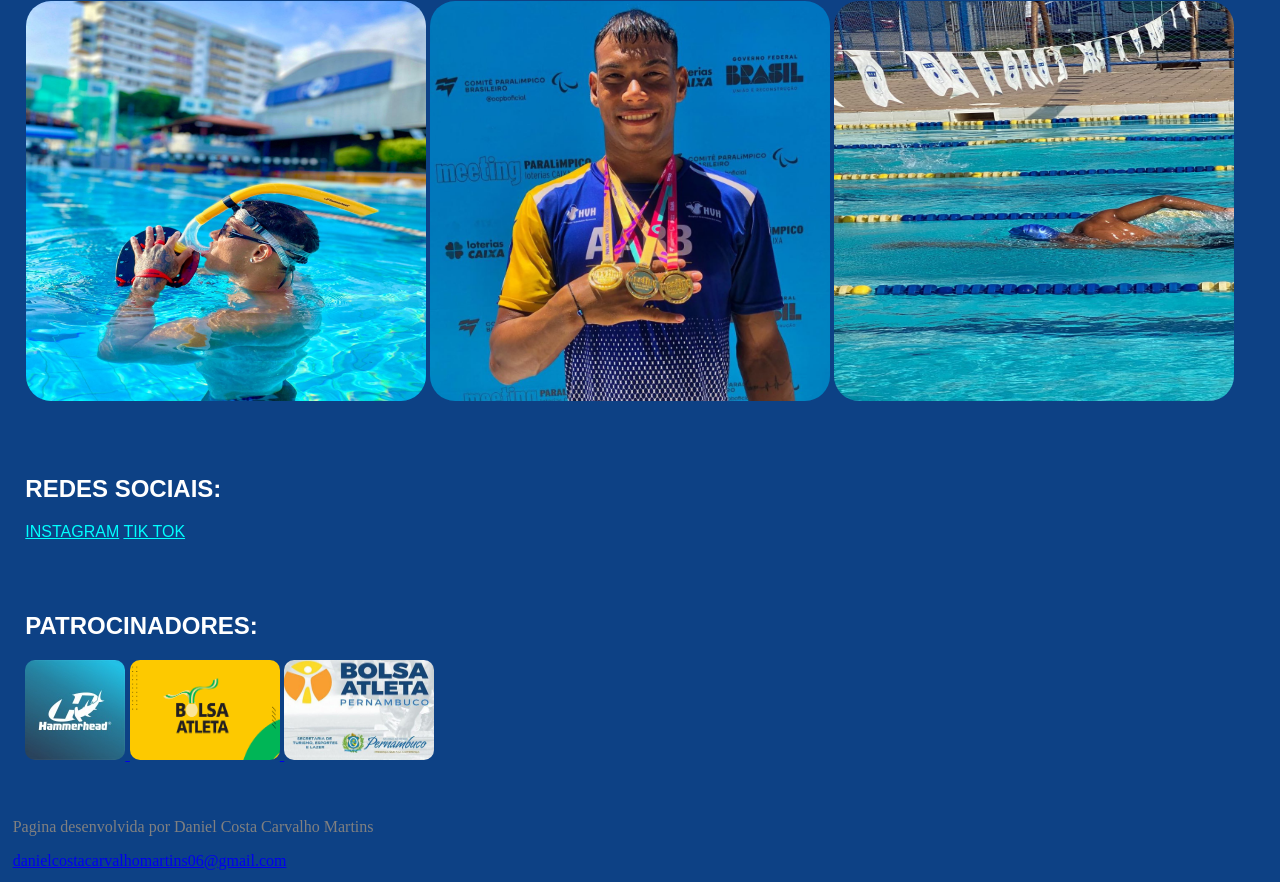
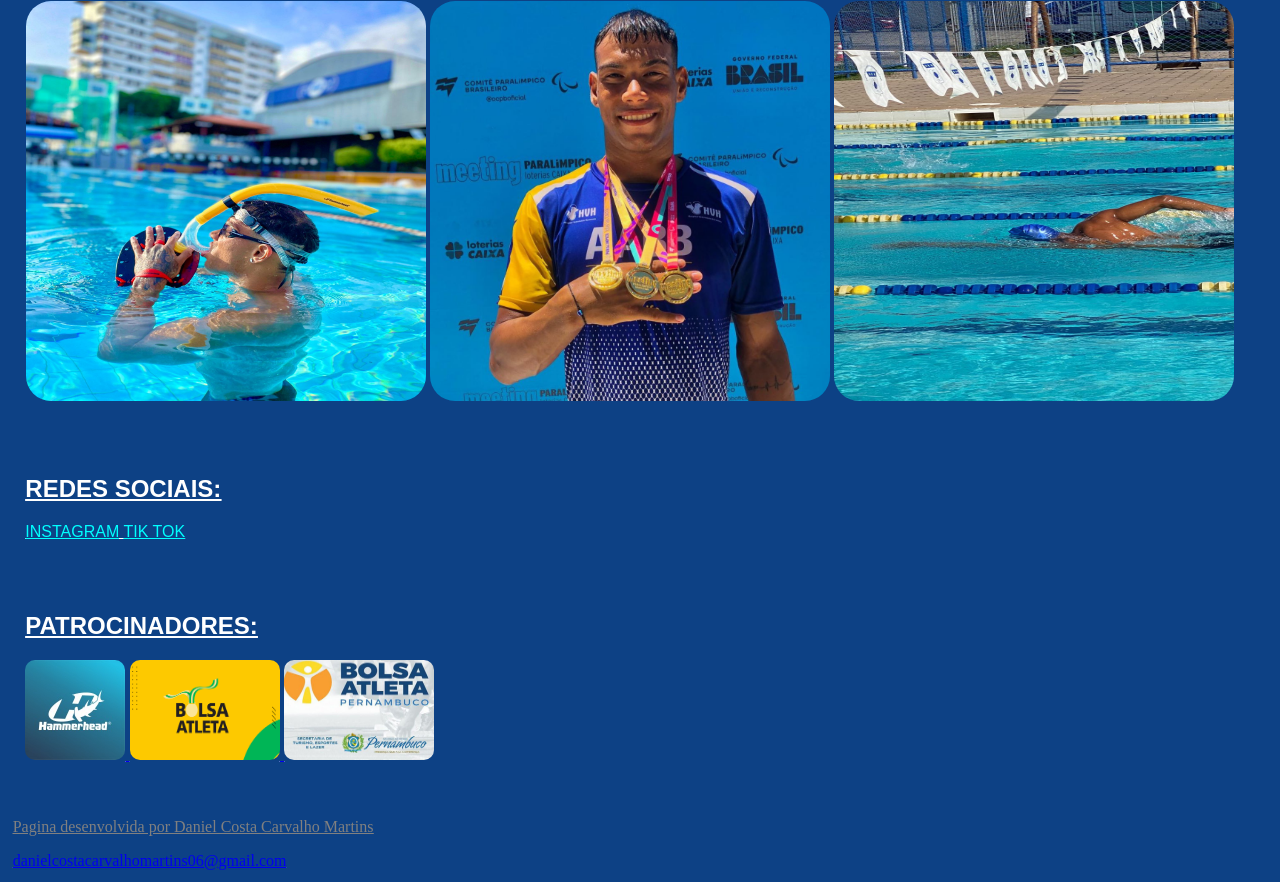
Before and after one commit to DaniBoy083/Site-de-curriculo-para-atletas, a plain HTML site: page modelo (tuhbaraozinho)/index.html in a window 1280 px wide. Shown: the part 2462-3344 px from the top of the page. Drawn offline with Linux system fonts and the light colour scheme.

Commit message:
atualização

```diff
--- a/modelo (tuhbaraozinho)/css/style.css
+++ b/modelo (tuhbaraozinho)/css/style.css
@@ -43,6 +43,7 @@ body {
 }
 
 .low1A, .low1B, .low2A, .low2B {
+    text-decoration: underline;
     background-color: rgb(13, 65, 133);
     font-family: Arial, Helvetica, sans-serif;
     color: white;
@@ -50,8 +51,9 @@ body {
 }
 
 .low3A, .low3B {
+    text-decoration: underline;
+    color: gray;
     background-color: rgb(13, 65, 133);
-    color: grey;
     padding: 0.5%;
 }
 
```
